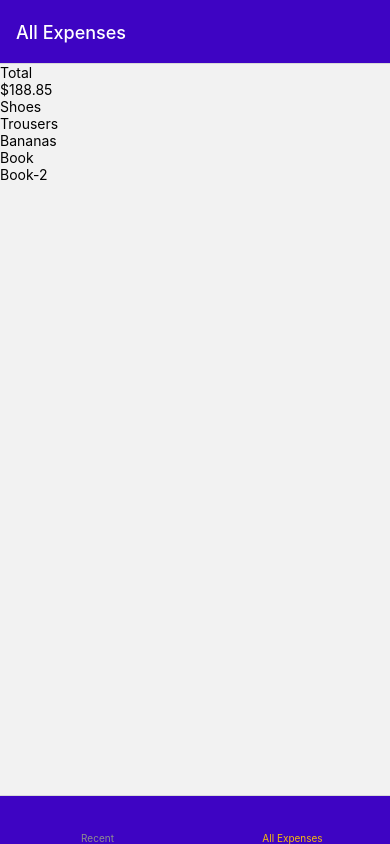
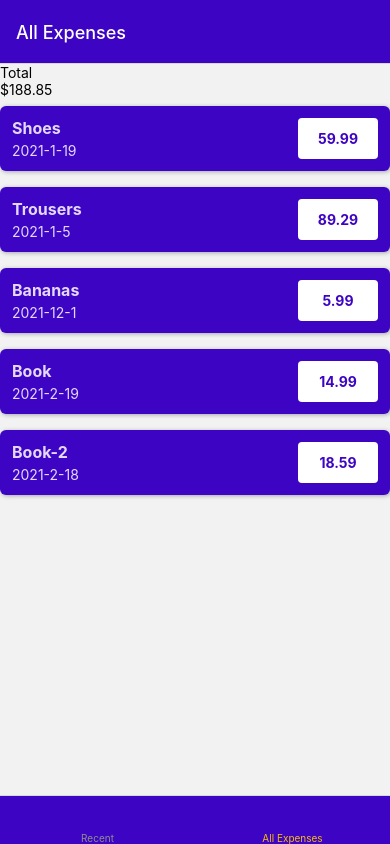
Before and after one commit to omerokumus1/ExpenseTrackerApp_ReactNative, a React Native app: screen /AllExpensesScreen in a window 390 px wide. Built offline with nearby package versions, Linux system fonts and the light colour scheme.

Commit message:
ExpenseItem component is rendered in ExpensesList

```diff
--- a/components/ExpensesOutput/ExpensesList.js
+++ b/components/ExpensesOutput/ExpensesList.js
@@ -1,7 +1,8 @@
-import { FlatList, Text } from 'react-native';
+import { FlatList } from 'react-native';
+import ExpenseItem from './ExpenseItem';
 
 function renderExpenseItem(itemData) {
-  return <Text>{itemData.item.description}</Text>;
+  return <ExpenseItem {...itemData.item} />;
 }
 
 function ExpensesList({ expenses }) {
```
